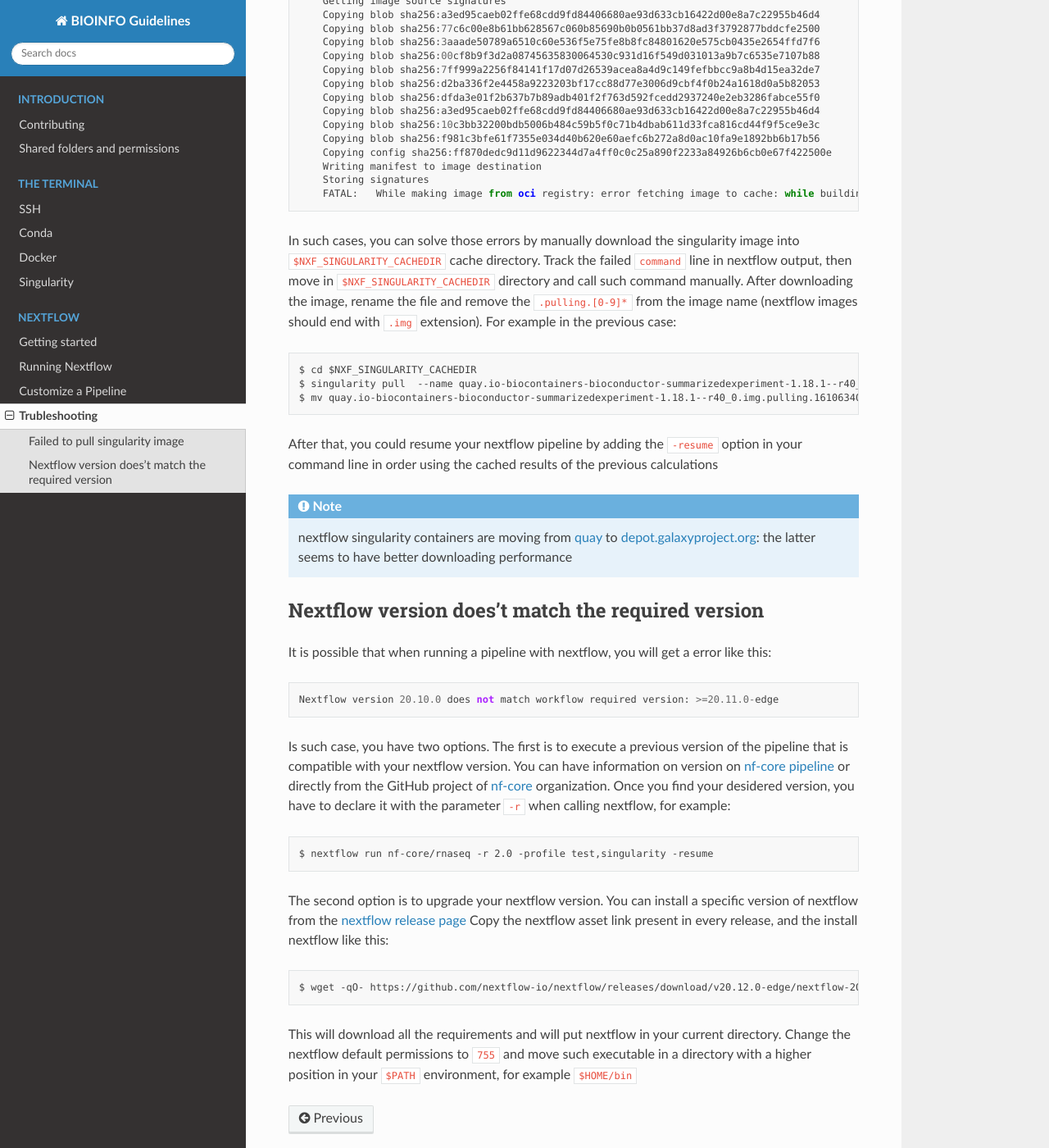
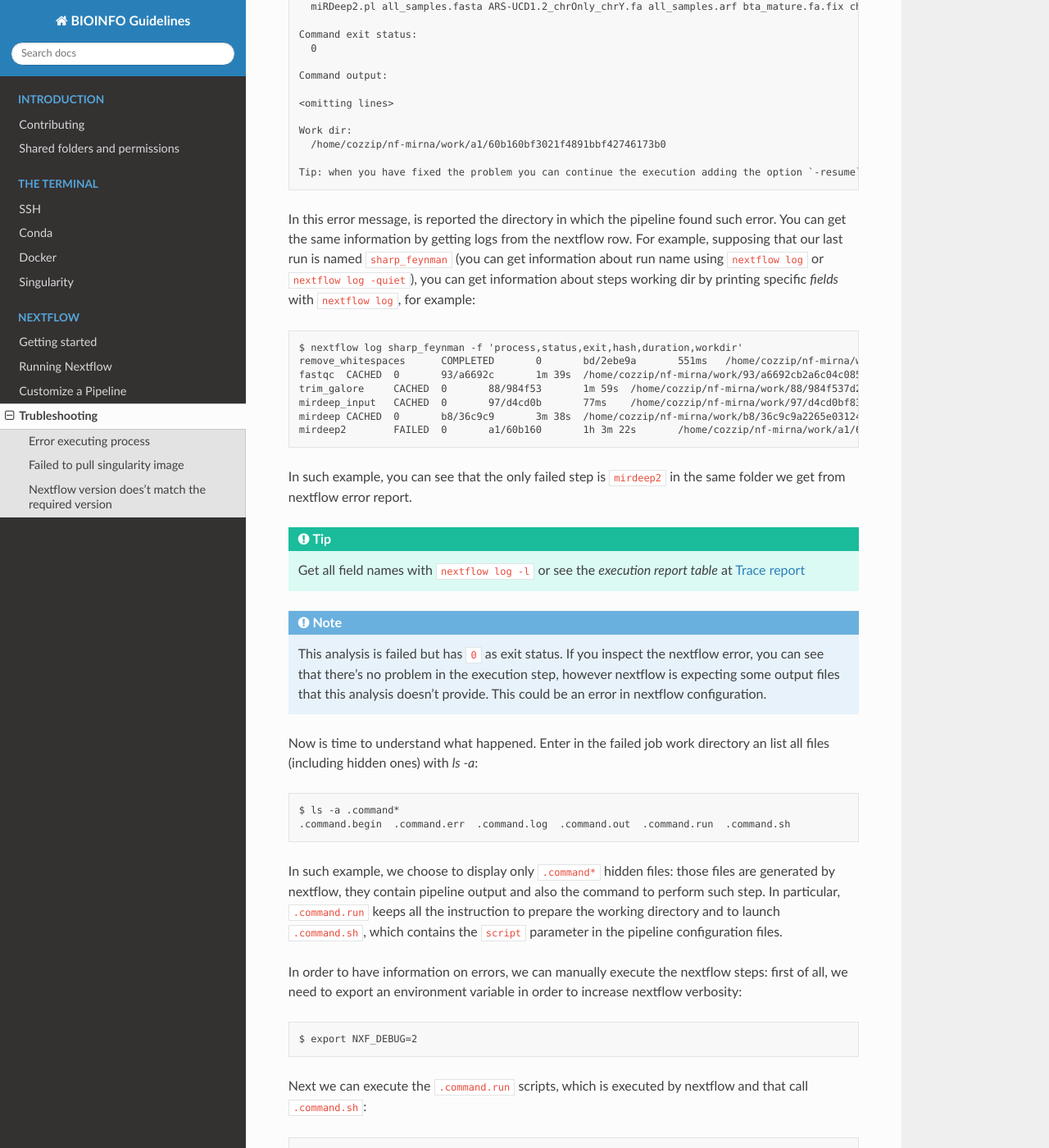
Before and after one commit to cnr-ibba/BIOINFO-guidelines, a Sphinx documentation site: the page built from docs/nextflow/trubleshooting.rst, in a window 1280 px wide and 1400 px high, scrolled down 591 px. Shown: the whole window at 82% size. Built offline with Sphinx 7.4.7 and the Read the Docs theme 2.0.0, drawn with Linux system fonts in a browser that asks for light colours; some of the changed text lies outside the part shown.

Commit message:
:memo: update nextflow trubleshooting
Add tips on how to debug an error in nextflow pipeline

```diff
--- a/docs/nextflow/running.rst
+++ b/docs/nextflow/running.rst
@@ -156,7 +156,7 @@ documentation for more info.
 
 .. note::
 
-  When calling log, you can inspect the command line used to execute the pipleine.
+  When calling log, you can inspect the command line used to execute the pipeline.
   You could also get informations about execution times. For more information, take a look at
   `nextflow log <https://www.nextflow.io/docs/latest/cli.html#log>`__ documentation.
 
--- a/docs/nextflow/trubleshooting.rst
+++ b/docs/nextflow/trubleshooting.rst
@@ -3,6 +3,107 @@ Trubleshooting
 ==============
 
 .. contents:: Table of Contents
+
+Error executing process
+-----------------------
+
+While writing a new pipeline or by running and existing pipeline you could find error
+in a particular step, which interrupt nextflow execution and let you to fix issues,
+for example::
+
+  [a1/60b160] process > mirdeep2 (null)                                [100%] 1 of 1, failed: 1 ✘
+  Error executing process > 'mirdeep2 (null)'
+
+  Caused by:
+    Missing output file(s) `novel_mature.fa` expected by process `mirdeep2 (null)`
+
+  Command executed:
+
+    miRDeep2.pl all_samples.fasta ARS-UCD1.2_chrOnly_chrY.fa all_samples.arf bta_mature.fa.fix chi-oar-hsa_mature.fa.fix bta_hairpin.fa.fix -P
+
+  Command exit status:
+    0
+
+  Command output:
+
+  <omitting lines>
+
+  Work dir:
+    /home/cozzip/nf-mirna/work/a1/60b160bf3021f4891bbf42746173b0
+
+  Tip: when you have fixed the problem you can continue the execution adding the option `-resume` to the run command line
+
+In this error message, is reported the directory in which the pipeline found such error.
+You can get the same information by getting logs from the nextflow row. For example,
+supposing that our last run is named ``sharp_feynman`` (you can get information about
+run name using ``nextflow log`` or ``nextflow log -quiet``), you can get information
+about steps working dir by printing specific *fields* with ``nextflow log``, for
+example::
+
+  $ nextflow log sharp_feynman -f 'process,status,exit,hash,duration,workdir'
+  remove_whitespaces      COMPLETED       0       bd/2ebe9a       551ms   /home/cozzip/nf-mirna/work/bd/2ebe9a9f2e1703a18059fbdf1191e7
+  fastqc  CACHED  0       93/a6692c       1m 39s  /home/cozzip/nf-mirna/work/93/a6692cb2a6c04c08546f71b1814772
+  trim_galore     CACHED  0       88/984f53       1m 59s  /home/cozzip/nf-mirna/work/88/984f537d2e9641238d42906a959b17
+  mirdeep_input   CACHED  0       97/d4cd0b       77ms    /home/cozzip/nf-mirna/work/97/d4cd0bf8379abaeee37e4de1297127
+  mirdeep CACHED  0       b8/36c9c9       3m 38s  /home/cozzip/nf-mirna/work/b8/36c9c9a2265e03124eeaf39ca539b0
+  mirdeep2        FAILED  0       a1/60b160       1h 3m 22s       /home/cozzip/nf-mirna/work/a1/60b160bf3021f4891bbf42746173b0
+
+In such example, you can see that the only failed step is ``mirdeep2`` in the
+same folder we get from nextflow error report.
+
+.. tip::
+
+  Get all field names with ``nextflow log -l`` or see the *execution report table*
+  at `Trace report <https://www.nextflow.io/docs/latest/tracing.html?highlight=scratch#trace-report>`__
+
+.. note::
+
+  This analysis is failed but has ``0`` as exit status. If you inspect the nextflow
+  error, you can see that there's no problem in the execution step, however nextflow
+  is expecting some output files that this analysis doesn't provide. This could be
+  an error in nextflow configuration.
+
+Now is time to understand what happened. Enter in the failed job work directory an
+list all files (including hidden ones) with `ls -a`::
+
+  $ ls -a .command*
+  .command.begin  .command.err  .command.log  .command.out  .command.run  .command.sh
+
+In such example, we choose to display only ``.command*`` hidden files: those files are
+generated by nextflow, they contain pipeline output and also the command to perform
+such step. In particular, ``.command.run`` keeps all the instruction to prepare
+the working directory and to launch ``.command.sh``, which contains the ``script``
+parameter in the pipeline configuration files.
+
+In order to have information on errors, we can manually execute the nextflow steps:
+first of all, we need to export an environment variable in order to increase
+nextflow verbosity::
+
+  $ export NXF_DEBUG=2
+
+Next we can execute the ``.command.run`` scripts, which is executed by nextflow and
+that call ``.command.sh``::
+
+  $ bash .command.run
+
+Command is expected to fail (since nextflow returned an error previously). However
+by setting ``NXF_DEBUG=2``, we can see all commands launched by nextflow and in
+particular the ``singularity`` command launched by nextflow. Next we can take such
+command, simplify it and launch a singularity session in order to test our command
+using a terminal inside the same singularity container used by our pipeline
+step, for example with::
+
+  $ singularity exec -B $HOME -B /home/ -B $PWD/ /home/core/nxf_singularity_cache/bunop-mirdeep2.img  /bin/bash
+
+Where all ``-B`` parameters indicate all folders that will be mounted inside our
+container (such as our ``$HOME`` directory, the ``/home`` directory, which is the
+common position where we can find input files, and ``$PWD``, which is our nextflow
+folder in which we found an error), next there is the physical location of our
+singularity image (``/home/core/nxf_singularity_cache/bunop-mirdeep2.img`` in this example)
+and then the command we want to run, in such case a new terminal
+since we want to run ``.command.sh`` manually and see why this is raise an error.
+Executing such test in singularity container let us to understand why this command
+has error and how we can fix this in order to update our nextflow pipeline.
 
 Failed to pull singularity image
 --------------------------------
--- a/docs/terminal/conda.rst
+++ b/docs/terminal/conda.rst
@@ -166,7 +166,7 @@ that you want to import, for example::
   When you export an environment with conda, yon don't simply export infomations
   to re-build your environment relying on package version, but you also track informations
   about the **package build version**, in order to be able to download the same file
-  required to install a particoular library.
+  required to install a particular library.
   Sometimes is difficult to be able to re-create an exported environment, for example
   if you use packages in ``conda-forge`` channel: packages could be updated very
   often and maybe it is not possible to retrieve the same package file you used
```
Also changed, not shown: other parts of docs/nextflow/trubleshooting.rst (+1 -1 lines).
